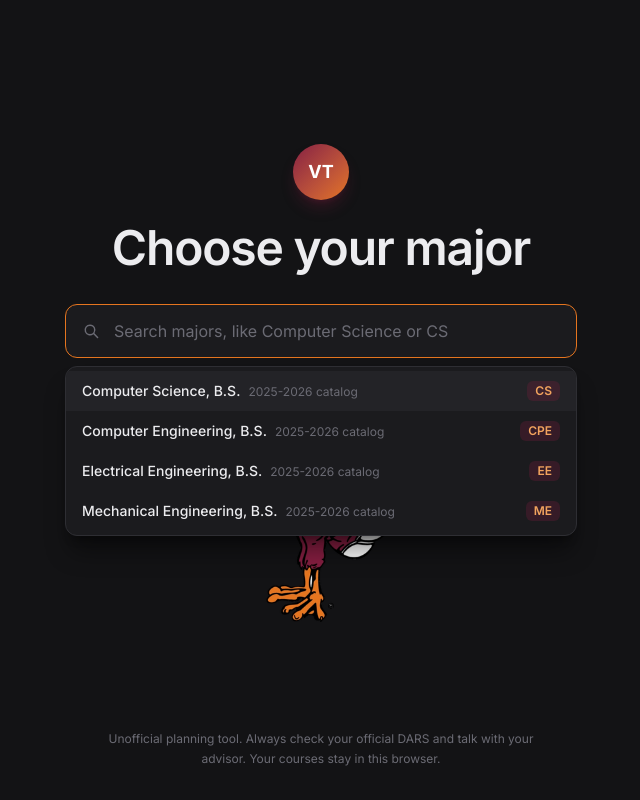
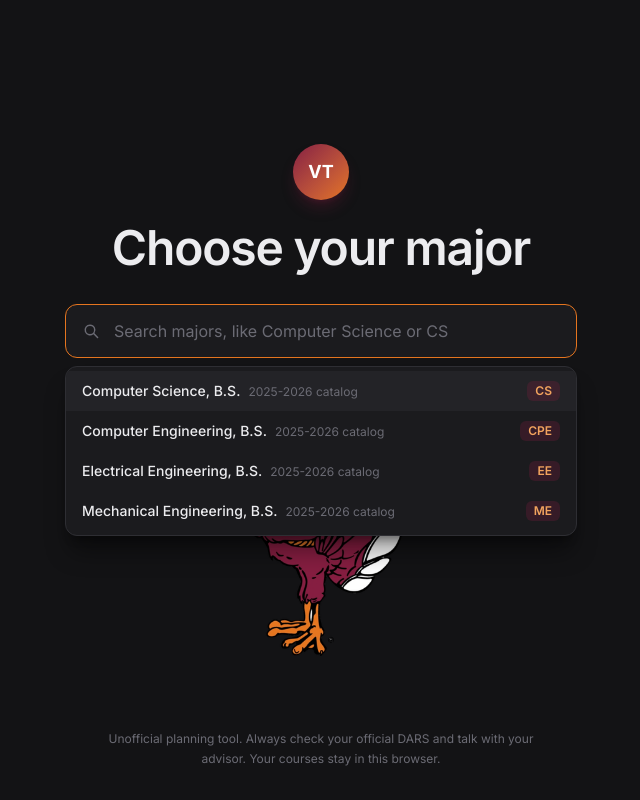
Before and after one commit to areyhan25/vt-major-helper, a React (Vite) app: page / in a window 1280 px wide. Shown: the whole page, without its empty margins (319-959 px from the left). Built offline with nearby package versions, Linux system fonts and the light colour scheme.

Commit message:
Center the HokieBird between the search bar and the footer
Co-Authored-By: Claude Opus 5.5 (1M context) <noreply@anthropic.com>
Claude-Session: https://claude.ai/code/session_01LVv6LiC4UxNzCJWW7mFyov

```diff
--- a/src/components/Welcome.tsx
+++ b/src/components/Welcome.tsx
@@ -118,9 +118,12 @@ export function Welcome({ programs, onPick }: { programs: Program[]; onPick: (id
         )}
       </div>
 
-      <img src={hokieBird} alt="The HokieBird" className="mt-10 h-48 w-auto select-none sm:h-56" draggable={false} />
+      {/* fills the space between the search box and the footer, so the bird sits centered in it */}
+      <div className="flex flex-1 items-center py-10">
+        <img src={hokieBird} alt="The HokieBird" className="h-48 w-auto select-none sm:h-56" draggable={false} />
+      </div>
 
-      <p className="mt-auto max-w-md pt-16 text-center text-xs leading-relaxed text-faint">
+      <p className="max-w-md text-center text-xs leading-relaxed text-faint">
         Unofficial planning tool. Always check your official DARS and talk with your advisor. Your courses stay in this
         browser.
       </p>
```
